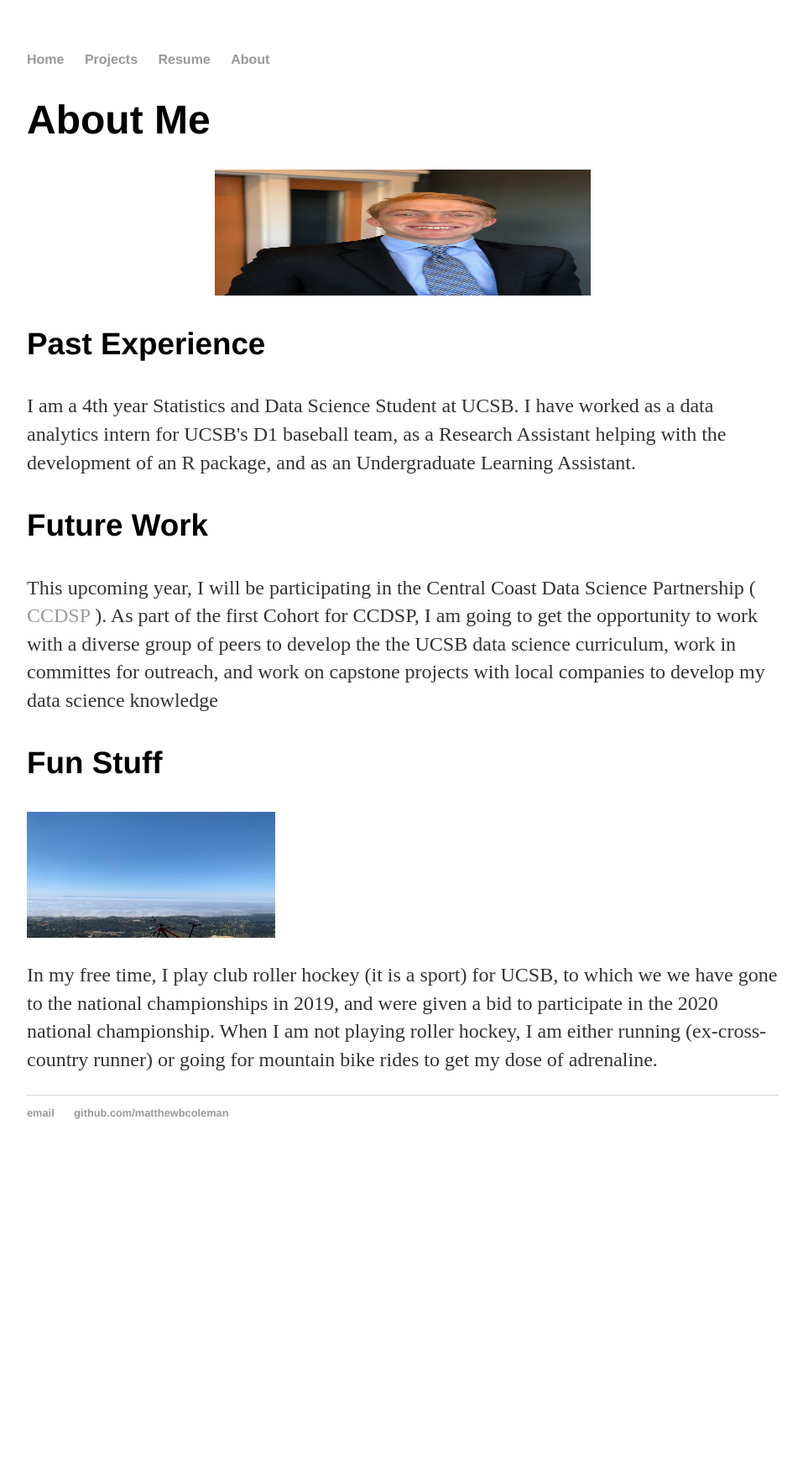
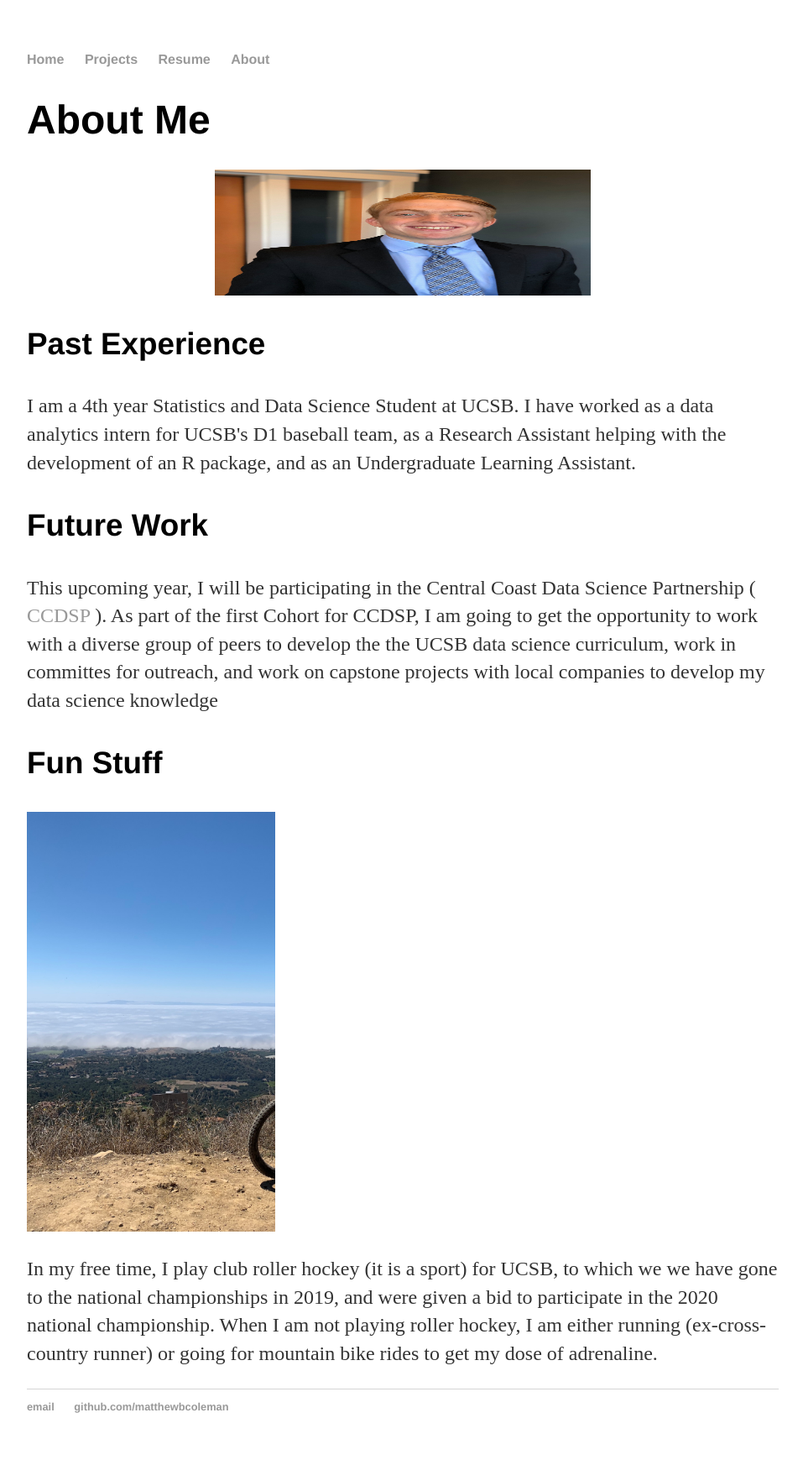
Before and after one commit to matthewbcoleman/matthewbcoleman.github.io, a Jekyll site: the page built from about/index.html, in a window 1280 px wide. Shown: the whole page at 84% size, without its empty margins (160-1117 px from the left). Built offline with Jekyll 4.4.1, drawn with Linux system fonts in a browser that asks for light colours; before the commit the page ends 1395 px from its top, so only the background shows below that.

Commit message:
Update main.css

```diff
--- a/css/main.css
+++ b/css/main.css
@@ -30,7 +30,7 @@ footer { border-top: 1px solid #d5d5d5; font-size: .8em; }
 .about .content{
 	width: 33%;
 	display: inline-block;
-	height: 150px;
+	height: 500px;
 }
 .about #left{
 	background-image: url("/pictures/hockey.jpeg");
```
